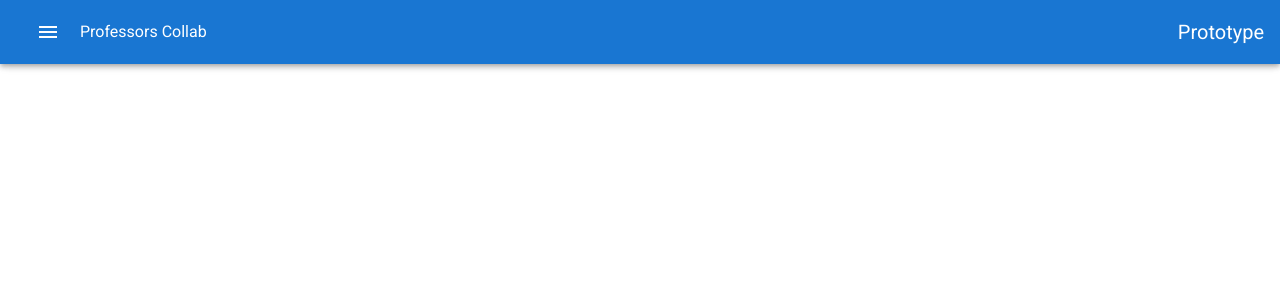
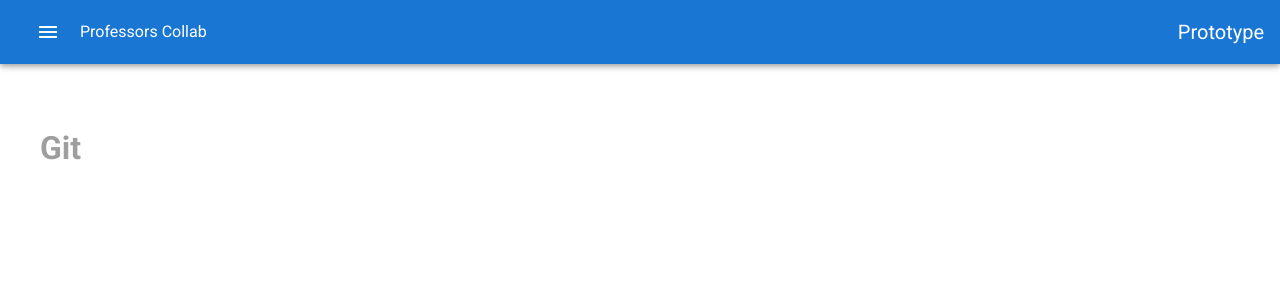
Before and after one commit to imjishnu001/Professorscollab-prototype, a Vue app: page /Git in a window 1280 px wide. Shown: the top 300 px of the page. Built offline with nearby package versions, Linux system fonts and the light colour scheme.

Commit message:
removed git

```diff
--- /dev/null
+++ b/src/Technologies/Git/Git.vue
@@ -0,0 +1,5 @@
+<template>
+    <div>
+        <h1 class="grey--text ma-10">Git</h1>
+    </div>
+</template>
--- a/src/router/index.js
+++ b/src/router/index.js
@@ -7,6 +7,7 @@ import Students from '../views/Students.vue'
 import Subjects from '../views/Subjects.vue'
 import Nginx from '../Technologies/Nginx/Index.vue'
 import NginxContent from '../Technologies/Nginx/NginxContentent.vue'
+import Git from '../Technologies/Git/Git.vue'
 Vue.use(VueRouter)
 
   const routes = [
@@ -45,7 +46,11 @@ Vue.use(VueRouter)
     name: 'NginxContent',
     component: NginxContent
   },
-  //{ path: '/Students/:id', component: Students },
+  {
+    path: '/Git',
+    name: 'Git',
+    component: Git
+  },
 ]
 
 const router = new VueRouter({
--- a/src/views/Subjects.vue
+++ b/src/views/Subjects.vue
@@ -2,6 +2,16 @@
   <div class="subjects">
     <v-container class="my-5">
       <v-layout row wrap>
+        <!--<v-flex xs12 sm6 md4 lg3>
+          <v-card class="text-xs-center ma-3" route to="/Git">
+            <v-responsive class="pt-4">
+              <v-img :aspect-ratio="4/4" src="../assets/git.png"></v-img>
+            </v-responsive>
+            <v-card-text>
+              <h1>Git</h1>
+            </v-card-text>
+          </v-card>
+        </v-flex>-->
         <v-flex xs12 sm6 md4 lg3 >
           <v-card class="text-xs-center ma-3" route to="/Nginx">
             <v-responsive class="pt-4">
@@ -12,17 +22,6 @@
             </v-card-text>
           </v-card>
         </v-flex>
-
-        <v-flex xs12 sm6 md4 lg3>
-          <v-card class="text-xs-center ma-3">
-            <v-responsive class="pt-4">
-              <v-img :aspect-ratio="4/4" src="../assets/git.png"></v-img>
-            </v-responsive>
-            <v-card-text>
-              <h1>Git</h1>
-            </v-card-text>
-          </v-card>
-        </v-flex>
       </v-layout>
     </v-container>
   </div>
```
